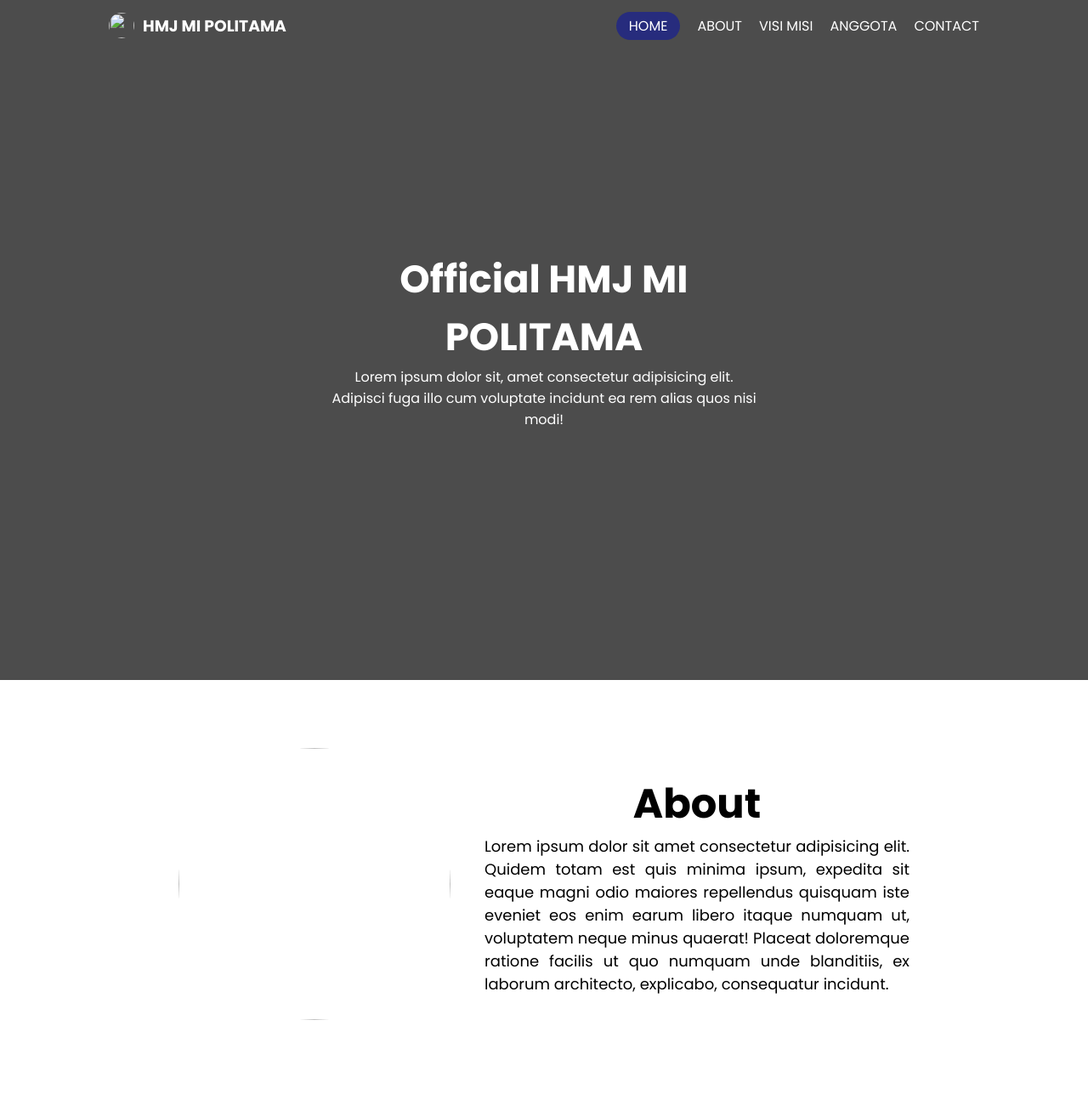
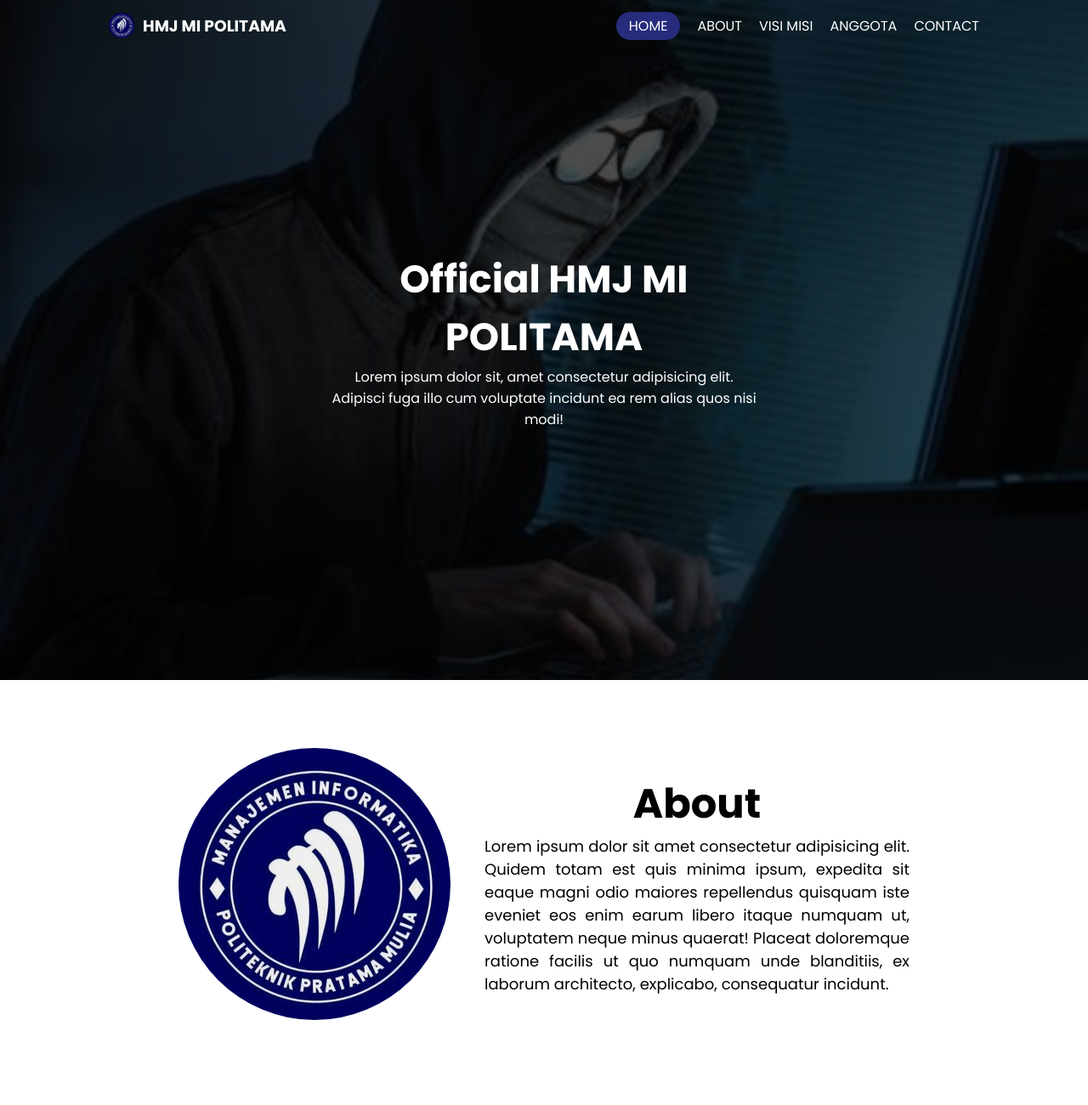
Before and after one commit to Tamakuz/hmjmipolitama, a plain HTML site: page index.html in a window 1280 px wide. Shown: the top 1300 px of the page at 85% size. Drawn offline with nearby package versions, Linux system fonts and the light colour scheme; the site is published under a folder, as on GitHub Pages, so addresses that start at the root find nothing.

Commit message:
HMJMI-POLITAMA

```diff
--- a/index.html
+++ b/index.html
@@ -22,7 +22,7 @@
     <nav id="navbar">
         <div class="navbar">
             <div class="brand">
-                <img src="/assets/img/hmjlogo.jpg">
+                <img src="assets/img/hmjlogo.jpg">
                 <h3 id="title-brand">HMJ MI POLITAMA</h3>
             </div>
             <ul>
@@ -51,7 +51,7 @@
     <section id="about">
         <div class="continer-about">
             <div class="content-about">
-                <img src="/assets/img/hmjlogo.jpg" alt="" data-aos="fade-right">
+                <img src="assets/img/hmjlogo.jpg" alt="" data-aos="fade-right">
                 <div class="about-desk" data-aos="fade-left">
                     <h1>About</h1>
                     <p>Lorem ipsum dolor sit amet consectetur adipisicing elit. Quidem totam est quis minima ipsum, expedita sit eaque magni odio maiores repellendus quisquam iste eveniet eos enim earum libero itaque numquam ut, voluptatem neque minus quaerat! Placeat doloremque ratione facilis ut quo numquam unde blanditiis, ex laborum architecto, explicabo, consequatur incidunt.</p>
@@ -103,6 +103,6 @@
     </script>
     <!-- Script AOS -->
     <!-- Sript JS -->
-    <script src="/js/navbar.js"></script>
+    <script src="js/navbar.js"></script>
 </body>
 </html>
--- a/style.css
+++ b/style.css
@@ -85,7 +85,7 @@ nav {
     display: flex;
     align-items: center;
     justify-content: center;
-    background: linear-gradient(rgba(0,0,0,.7),rgba(0,0,0,.7)), url(/assets/img/hacker.jpg);
+    background: linear-gradient(rgba(0,0,0,.7),rgba(0,0,0,.7)), url(assets/img/hacker.jpg);
     background-size: cover;
     background-position: center;
     background-attachment: fixed;
```
